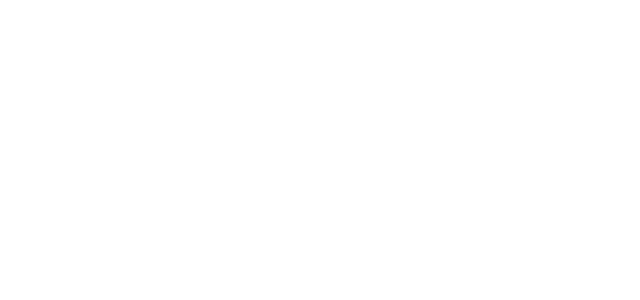
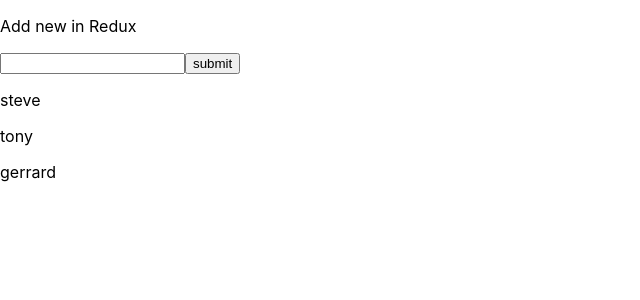
Before and after one commit to huyhoang1996vn/my-reactjs, a React (Create React App) app: page /contact-redux in a window 1280 px wide. Before the commit this address had no page. Shown: the top 300 px of the page, without its empty margins (0-640 px from the left). Built offline with nearby package versions, Linux system fonts and the light colour scheme.

Commit message:
Add Form redux

```diff
--- a/src/App.jsx
+++ b/src/App.jsx
@@ -2,8 +2,9 @@
 import './App.css';
 import Game from './Game'
 import Home from './Home'
+import CounterForm from './CounterRedux'
+import ContactForm from './Contact'
 import ContactRedux from './ContactRedux'
-import ContactForm from './Contact'
 
 
 import {
@@ -18,8 +19,9 @@
       <Routes>
         <Route exact path="/game" element={<Game />} />
         <Route exact path="/" element={<Home />}/>
-        <Route exact path="/redux" element={<ContactRedux />}/>
+        <Route exact path="/redux" element={<CounterForm />}/>
         <Route exact path="/contact" element={<ContactForm />}/>
+        <Route exact path="/contact-redux" element={<ContactRedux />}/>
 
       </Routes>
     </>
--- a/src/ContactRedux.jsx
+++ b/src/ContactRedux.jsx
@@ -1,27 +1,55 @@
-import React from 'react';
-import {incrementCounter} from './action/number'
+
+import { useEffect, useState } from 'react';
+import {addItemAction} from './action/addItemAction'
 import { connect } from 'react-redux';
 
+const ContactRedux = (props) =>{
+    // const [names, setNames] = useState(props.data);
+    const [name, setName] = useState("");
 
-function ContactInside(props){
-    function handleClick() {
-        let count = 0;
-        props.incrementCounter(1);
-      }
-      return <div>
-      <p>Result {props.count}</p>
-      <button onClick={handleClick}>Increment</button>
-      </div>;
+    const formSubmit =(e)=>{
+        e.preventDefault();
+        // setNames((preState)=>([...preState, name]));
+        props.addItemAction(name);
+        setName("");
+    }
+
+    const onChange = (e)=>setName(e.target.value);
+
+    return <div>
+        <AddForm data={name} changeInput={onChange} formSubmit={formSubmit}/>
+        <ListForm data={props.data} />
+    </div>
 }
 
-function mapStateToProps(state) {
-    return state
-  }
+const ListForm = (props)=>{
+    let names = props.data;
+    return <div>
+        {names.map((e, i)=><p key={i} >{e}</p>)}
+    </div>
+}
+
+const AddForm = (props)=>{
+    let name = props.data;
+    return <div>
+    <p>Add new in Redux</p>
+    <form onSubmit={props.formSubmit}>
+        <input type="text" onChange={props.changeInput} value={name}/>
+        <input type="submit" value="submit"/>
+    </form>
+    </div>
+}
+
+
+function mapStateToProps(stateRedux) {
+        // return stateRedux
+        // Add name reducer if have many reducer
+        return stateRedux.addItemReducer
+    }
 
 const mapDispatchToProps = {
-    incrementCounter
+    addItemAction
 }
 
-const Contact = connect(mapStateToProps, mapDispatchToProps)(ContactInside);
 
-export default Contact;
+export default connect(mapStateToProps, mapDispatchToProps)(ContactRedux);
--- /dev/null
+++ b/src/CounterRedux.jsx
@@ -0,0 +1,29 @@
+import React from 'react';
+import {incrementCounter} from './action/number'
+import { connect } from 'react-redux';
+
+
+function CounterForm(props){
+    function handleClick() {
+        let count = 0;
+        props.incrementCounter(2);
+      }
+      return <div>
+      <p>Result {props.count}</p>
+      <button onClick={handleClick}>Increment</button>
+      </div>;
+}
+
+function mapStateToProps(stateRedux) {
+    console.log("=== stateRedux ", stateRedux);
+        // return stateRedux
+        // Add name reducer if have many reducer
+        return stateRedux.reducer
+    }
+
+const mapDispatchToProps = {
+    incrementCounter
+}
+
+
+export default connect(mapStateToProps, mapDispatchToProps)(CounterForm);
--- /dev/null
+++ b/src/action/addItemAction.jsx
@@ -0,0 +1,10 @@
+export function addItemAction(name) {
+    console.log("==== addItemAction ", name)
+    return {
+      type: 'INCREMENT',
+      data: name
+    }
+  }
+
+
+export default addItemAction;
--- a/src/index.jsx
+++ b/src/index.jsx
@@ -6,9 +6,20 @@
 import { BrowserRouter as Router } from 'react-router-dom'
 import { Provider } from 'react-redux'
 import reducer from './reducer/counter'
+import addItemReducer from './reducer/addItemReducer'
+
+
 import { createStore } from '@reduxjs/toolkit';
+import { combineReducers } from 'redux';
 
-const store = createStore(reducer);
+const reducers = combineReducers({
+  reducer,
+  addItemReducer
+});
+
+const store = createStore(reducers)
+console.log(store.getState());
+
 
 ReactDOM.render(
   <Provider store={store}>
--- /dev/null
+++ b/src/reducer/addItemReducer.jsx
@@ -0,0 +1,14 @@
+
+const defaultName = ["steve", "tony", "gerrard"];
+
+function addItemReducer(state = {data: defaultName}, action) {
+    console.log("==== addItemReducer ", action)
+    switch(action.type) {
+        case 'INCREMENT':
+        return { data: [...state.data, action.data]};
+        default:
+        return state;
+    }
+}
+
+export default addItemReducer;
--- a/src/reducer/counter.jsx
+++ b/src/reducer/counter.jsx
@@ -2,23 +2,14 @@
 
 const changeNumber = (state, action)=>{
     if (action.type=="INCREASE"){
-        console.log("===== state", state);
-        console.log("===== action", action);
         let new_value = state + action.value;
-        console.log("===== new_value", new_value);
-
         return {number: new_value}
     }
 }
 
 
-
-const initialState = {
-    count: 0
-  };
-
-
-function reducer(state = initialState, action) {
+function reducer(state = {count:0}, action) {
+    console.log("==== reducer ", action)
     switch(action.type) {
         case 'INCREMENT':
         return { count: state.count + action.num };
```
